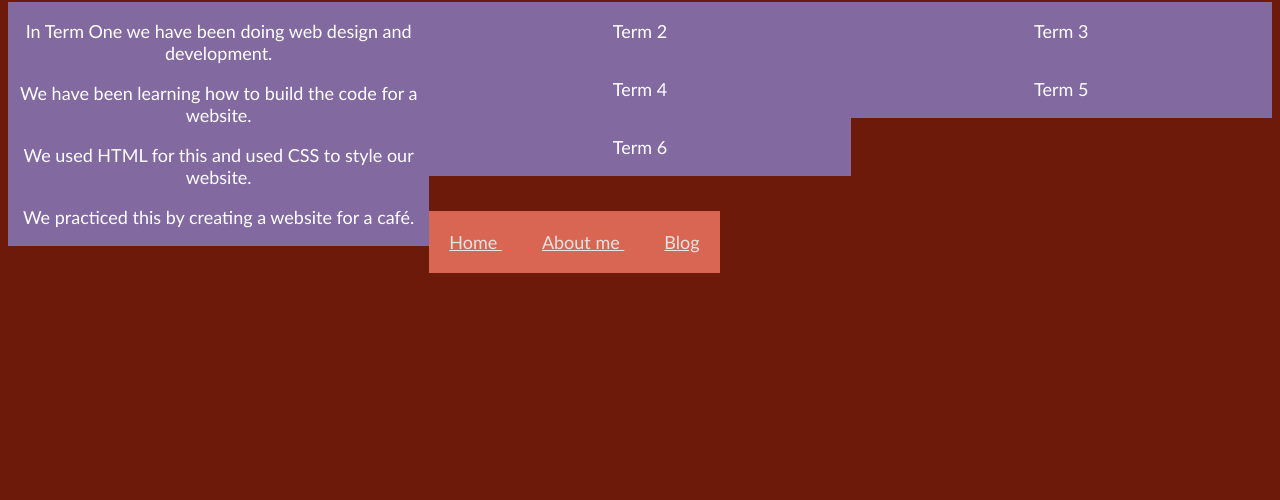
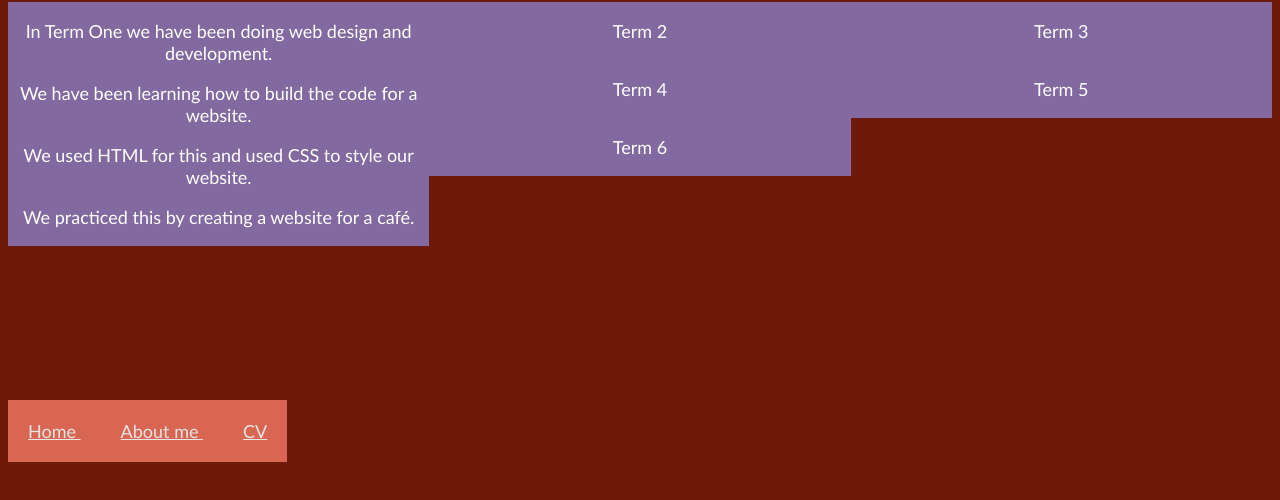
Before and after one commit to KallumSin30087840/KallumSin30087840.github.io, a plain HTML site: page blog.html in a window 1280 px wide. Shown: the part 74-574 px from the top of the page. Drawn offline with Linux system fonts and the light colour scheme.

Commit message:
Link Change

```diff
--- a/blog.html
+++ b/blog.html
@@ -30,7 +30,7 @@
 <nav class="mynav">
     <a href="index.html"> Home </a>
     <a href="about.html"> About me </a>
-    <a href="blog.html"> Blog </a>
+    <a href="https://studentthanetac-my.sharepoint.com/:w:/r/personal/30087840_student_ekcgroup_ac_uk/_layouts/15/doc2.aspx?sourcedoc=%7BC0A5A8AA-85A6-4C10-A50E-4DC9AD43B59F%7D&file=Kallum%27s%20CV.docx&action=default&mobileredirect=true&DefaultItemOpen=1&ct=1729681866589&wdOrigin=OFFICECOM-WEB.START.EDGEWORTH&cid=4ea1c701-7d2a-4f06-bd9c-78c24cf59a48&wdPreviousSessionSrc=HarmonyWeb&wdPreviousSession=fb8b8588-e209-4a25-abb9-c50f5a5e0b66"> CV </a>
     </nav>
 </div>
     </body>
--- a/style.css
+++ b/style.css
@@ -85,5 +85,5 @@ body{
 
 }
 .nav3 {
-    margin-top: 20%;
+    margin-top: 35%;
 }
```
Also changed, not shown: about.html (+1 -1 lines), index.html (+1 -1 lines).
